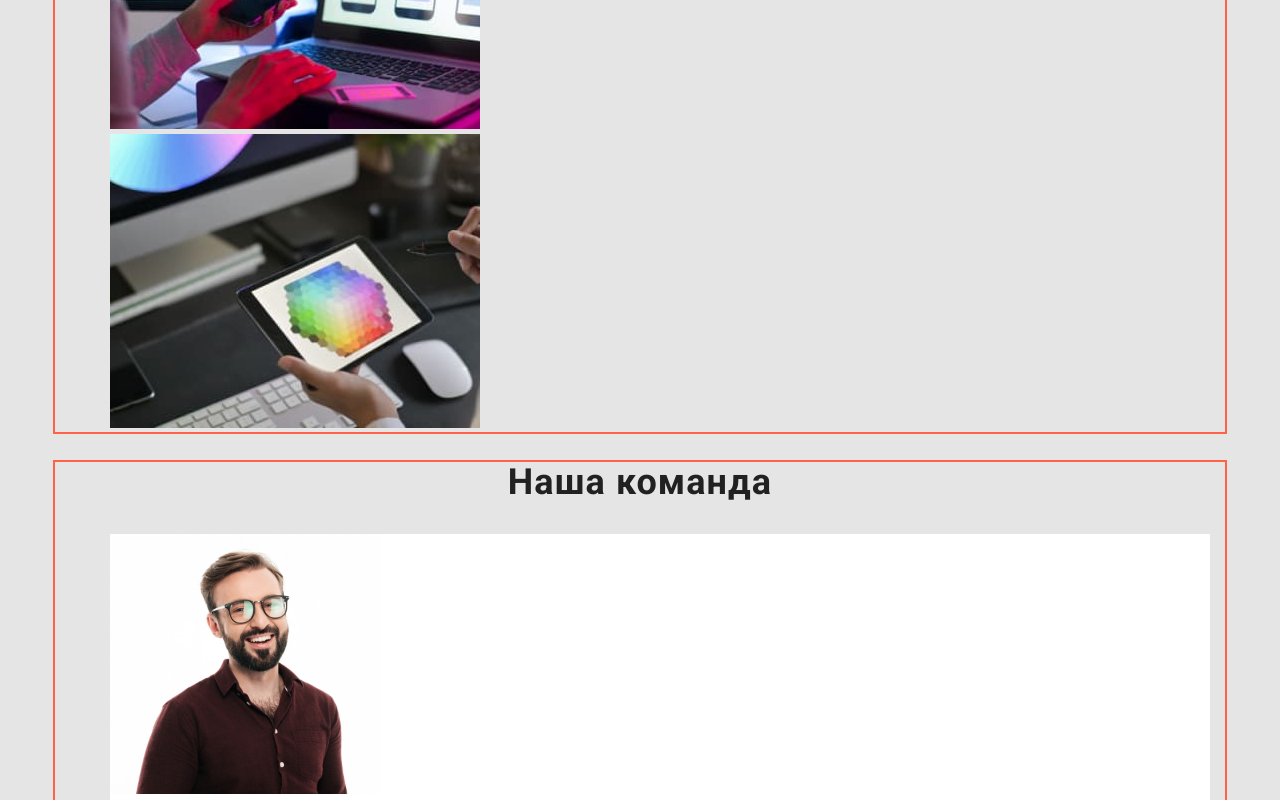
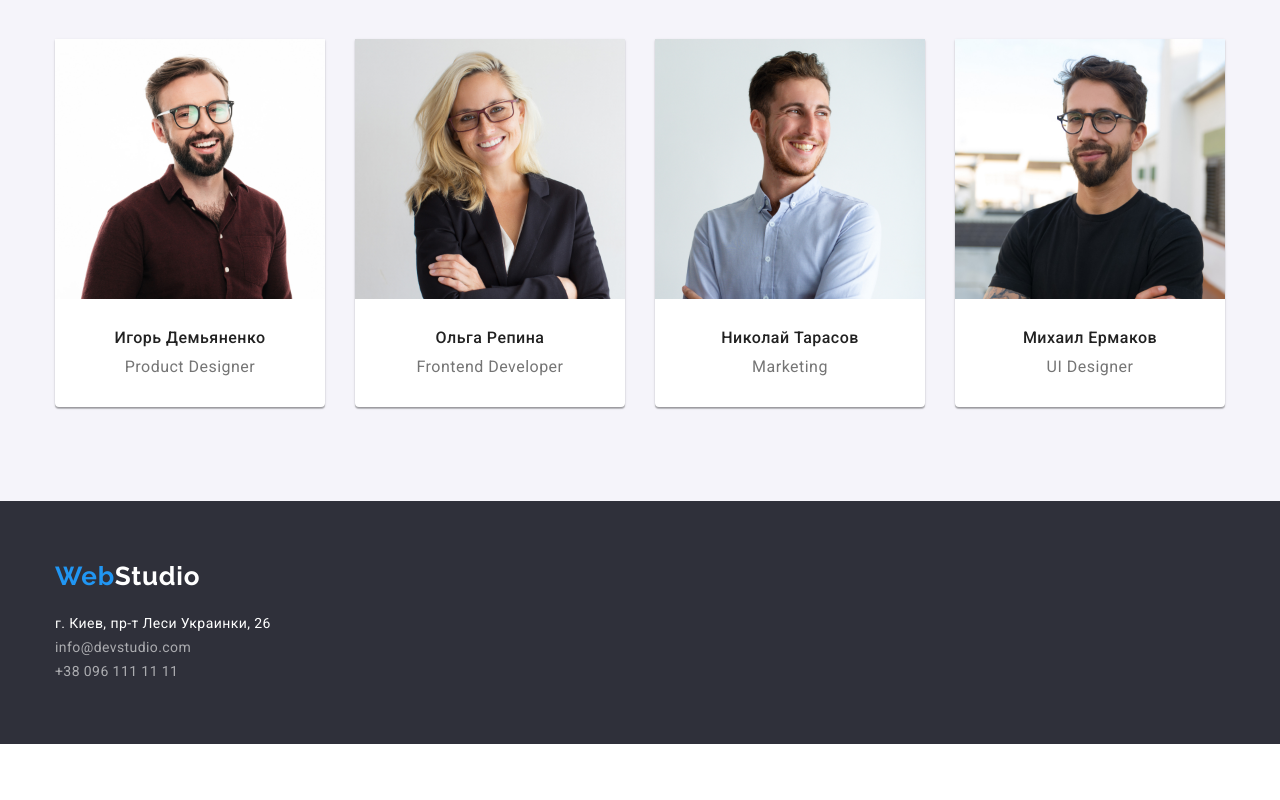
Before and after one commit to YuriySamuse/goit-markup-hw-04, a plain HTML site: page index.html in a window 1280 px wide. Shown: the part 1580-2380 px from the top of the page. After the commit the page ends 2324 px from the top, so only its background shows below. Drawn offline with nearby package versions, Linux system fonts and the light colour scheme.

Commit message:
HW3-send to verify

```diff
--- a/css/styles.css
+++ b/css/styles.css
@@ -7,10 +7,20 @@
   --acent-btn-hover: #188ce8;
   --hero-bg-color: #2f303a;
   --main-bg-color: #e5e5e5;
+  --card-set-gep: 30px;
+  --card-shadow: 0px 1px 3px rgba(0, 0, 0, 0.12), 0px 1px 1px rgba(0, 0, 0, 0.14), 0px 2px 1px rgba(0, 0, 0, 0.2);
+  --padin-botom-sect: 94px;
 }
 
 body {
   font-family: "Roboto";
+ }
+img {
+  display: block;
+  max-width: 100%;
+}
+h1, h2, h3, p, ul {
+  margin: 0;
 }
 
 .link {
@@ -18,8 +28,11 @@ body {
 }
 .list {
   list-style: none;
+  padding-left: 0;
 }
 .section-title {
+  margin-top: 0;
+  margin-bottom: 0;
   font-weight: 700;
   font-size: 36px;
   line-height: 1.16;
@@ -41,13 +54,13 @@ body {
   margin: -1px;
 }
 .container {
-  width: 1170px;
+  width: 1200px;
   padding-left: 15px;
   padding-right: 15px;
   margin-left: auto;
   margin-right: auto;
 
-  outline: 2px solid tomato;
+  /* outline: 2px solid tomato; */
 }
 
 .header-logo {
@@ -61,7 +74,11 @@ body {
 .prelogo {
   color: var(--accent-color);
 }
-/* --------Heder--------- */
+/* ------------Heder---------- */
+.header {
+  background-color: #ffffff;
+  border: 1px solid #ECECEC;
+}
 .main-nav {
   display: flex;
   align-items: center;
@@ -118,15 +135,19 @@ body {
 .heder-cont-link:focus {
   color: var(--accent-color);
 }
-/* ----Hero---- */
-.hero-content {
+/* ----------Hero----------- */
+.hero-section {
   background-color: var(--hero-bg-color);
   text-align: center;
+  padding-top: 200px;
+  padding-bottom: 200px;
+}
+.hero-content {
+
   }
 .hero-title {
   margin-top: 0;
   margin-bottom: 30px;
-  padding-top: 200px;
   font-weight: 900;
   font-size: 44px;
   line-height: 1.36;
@@ -135,7 +156,6 @@ body {
   color: var(--btn-color);
 }
 .hero-btn {
-  margin-bottom: 200px;
   cursor: pointer;
   font-family: inherit;
   font-weight: 700;
@@ -152,19 +172,18 @@ body {
   background: var(--acent-btn-hover);
 }
 
-.main-content {
-  background-color: var(--main-bg-color);
-}
-/* ---About---- */
+/* -----------About---------- */
 .about-section {
-  padding-top: 94px;
-  padding-bottom: 94px;
+  padding-top: var(--padin-botom-sect);
+  padding-bottom: var(--padin-botom-sect);
 }
 
 .about-list {
   display: flex;
   padding-left: 0;
   justify-content: space-between;
+  margin-top: 0;
+  margin-bottom: 0;
  }
 .about-item {
   width: 270px;
@@ -187,13 +206,72 @@ body {
   letter-spacing: 0.03em;
   color: var(--text-color);
 }
-/* -----Service---- */
+/* -----------Service--------- */
+.service-section {
+  padding-bottom: var(--padin-botom-sect);
+}
+.service-title {
+  margin-bottom: 50px;
+}
+.service-list {
+  /* outline: 1px solid orange
+  ; */
+  padding: 0;
+  margin: 0;
+  list-style: none;
 
-/* -----Masters----- */
+  display: flex;
+  flex-wrap: wrap;
+  margin-left: calc(-1 * var(--card-set-gep));
+  margin-top: calc(-1 * var(--card-set-gep));
+}
+
+.service-item {
+  /* outline: 1px solid teal; */
+  flex-basis: calc(100% / 3 - var(--card-set-gep));
+  margin-left: var(--card-set-gep);
+  margin-top: var(--card-set-gep);
+}
+
+
+/* -----------Masters--------- */
+.masters {
+  padding-bottom: var(--padin-botom-sect);
+  background-color: var(--portfol-btn);
+}
+.masters-title {
+  padding-top: var(--padin-botom-sect);
+  margin-bottom: 50px;
+}
+.masters-list {
+  /* outline: 1px solid orange
+  ; */
+  padding: 0;
+  margin: 0;
+  list-style: none;
+
+  display: flex;
+  flex-wrap: wrap;
+  margin-left: calc(-1 * var(--card-set-gep));
+  margin-top: calc(-1 * var(--card-set-gep));
+}
+.card {
+  box-shadow: var(--card-shadow);
+  border-radius: 0px 0px 4px 4px;
+  background-color: #ffffff;
+  padding-bottom: var(--card-set-gep);
+}
+
 .masters-item {
-  background-color: var(--btn-color);
+  /* outline: 1px solid teal; */
+  flex-basis: calc(100% / 4 - var(--card-set-gep));
+  margin-left: var(--card-set-gep);
+  margin-top: var(--card-set-gep);
 }
 .masters-item-title {
+  margin-top: var(--card-set-gep);
+  margin-bottom: 0;
+
   font-weight: 500;
   font-size: 16px;
   line-height: 1.18;
@@ -202,6 +280,8 @@ body {
   color: var(--title-color);
 }
 .masters-item-text {
+  margin-top: 10px;
+  margin-bottom: 0;
   font-size: 16px;
   line-height: 1.18;
   text-align: center;
@@ -212,8 +292,24 @@ body {
 /* ----------PORTFOLIO------------- */
 .main-portfolio {
   background-color: var(--main-bg-color);
+  padding-top: var(--padin-botom-sect);
+  padding-bottom: var(--padin-botom-sect);
+
 }
-/* ----Filter-Button------- */
+/* ----Filter-Button---- */
+.fbtn-list {
+  display: flex;
+  justify-content: center;
+  margin: 0;
+  margin-bottom: 50px;
+
+}
+.fbtn-item{
+  margin-right: 8px;
+}
+.fbtn-item:last-child {
+  margin-right: 0;
+}
 .filter-btn {
   cursor: pointer;
   font-family: inherit;
@@ -224,6 +320,9 @@ body {
   letter-spacing: 0.03em;
   color: var(--title-color);
   background-color: var(--portfol-btn);
+  border: 0;
+  padding: 6px 22px;
+  height: 38px;
 }
 .filter-btn:hover,
 .filter-btn:focus {
@@ -236,19 +335,25 @@ body {
   display: flex;
   flex-wrap: wrap;
   justify-content: space-between;
-  padding-left: 0;
-}
+  margin-top: 0;
+  }
+
 .card-item {
   width: 370px;
   background-color: var(--btn-color);
   margin-right: 30px;
   margin-bottom: 30px;
+
 }
 .card-item:nth-child(3n) {
   margin-right: 0;
 }
 .card-item:nth-last-child(-n + 3) {
   margin-bottom: 0;
+}
+.card-item-deskripion {
+  border: 1px solid #EEEEEE;
+  padding: 20px 24px;
 }
 .card-title {
   font-weight: 700;
@@ -264,9 +369,17 @@ body {
   color: var(--text-color);
 }
 
-/* -----Foooter----- */
+/* -----------Foooter-------- */
 .footer {
   background-color: var(--hero-bg-color);
+  }
+
+  .container-footer {
+  display: flex;
+  align-items: flex-start;
+  flex-direction: column;
+  padding-bottom: 60px;
+
 }
 .footer-logo {
   font-family: "Raleway";
@@ -275,6 +388,8 @@ body {
   line-height: 31px;
   letter-spacing: 0.03em;
   color: var(--btn-color);
+  margin-top: 60px;
+  margin-bottom: 20px;
 }
 .footer-adress {
   font-style: normal;
@@ -282,6 +397,9 @@ body {
   line-height: 1.71;
   letter-spacing: 0.03em;
   color: var(--btn-color);
+}
+.footer-list {
+  margin: 0;
 }
 .footer-cont {
   font-size: 14px;
--- a/index.html
+++ b/index.html
@@ -46,10 +46,12 @@
     <!-- content-page -->
     <main class="main-content">
         <!-- hero -->
+        <section class="hero-section">
             <div class="hero-content container">
                 <h1 class="hero-title">Эффективные решения <br> для вашего бизнеса</h1>
                 <button class="hero-btn" type="button">Заказать услугу</button>
             </div>
+        </section>
         <!-- About -->
         <section class="about-section">
             <div class="container">
@@ -75,16 +77,19 @@
             </div>
         </section>
         <!-- service -->
-        <section>
+        <section class="service-section">
             <div class="container">
                 <h2 class="service-title section-title">Чем мы занимаемся</h2>
+
                 <ul class="service-list list">
                     <li class="service-item">
                         <img src="./images/img1.jpg" alt="Набирает на клавиатуре" width=370>
                     </li>
+
                     <li class="service-item">
                         <img src="./images/img2.jpg" alt="тестирует мобильные приложения" width=370>
                     </li>
+
                     <li class="service-item">
                         <img src="./images/img3.jpg" alt="палитра цветов" width=370>
                     </li>
@@ -95,26 +100,46 @@
         <section class="masters">
             <div class="container">
                 <h2 class="masters-title section-title">Наша команда</h2>
+
                 <ul class="masters-list list">
                     <li class="masters-item">
+                        <article class="card">
+                            <div class="masters-item-card">
                                 <img src="./images/img4.jpg" alt="Игорь Демьяненко" width="270">
                                 <h3 class="masters-item-title">Игорь Демьяненко</h3>
                                 <p lang="en" class="masters-item-text">Product Designer</p>
+                            </div>
+                        </article>
                     </li>
+
                     <li class="masters-item">
+                        <article class="card">
+                            <div class="masters-item-card">
                                 <img src="./images/img5.jpg" alt="Ольга Репина" width="270">
                                 <h3 class="masters-item-title">Ольга Репина</h3>
                                 <p lang="en" class="masters-item-text">Frontend Developer</p>
+                            </div>
+                        </article>
                     </li>
+
                     <li class="masters-item">
+                        <article class="card">
+                            <div class="masters-item-card">
                                 <img src="./images/img6.jpg" alt="Николай Тарасов" width="270">
                                 <h3 class="masters-item-title">Николай Тарасов</h3>
                                 <p lang="en" class="masters-item-text">Marketing</p>
+                            </div>
+                        </article>
                     </li>
+
                     <li class="masters-item">
+                        <article class="card">
+                            <div class="masters-item-card">
                              <img src="./images/img7.jpg" alt="Михаил Ермаков" width="270">
                              <h3 class="masters-item-title">Михаил Ермаков</h3>
                              <p lang="en" class="masters-item-text">UI Designer</p>
+                            </div>
+                        </article>
                     </li>
                 </ul>
             </div>
@@ -122,14 +147,17 @@
     </main>
     <!-- Footer page  -->
     <footer class="footer">
+        <div class="container container-footer">
             <a class="footer-logo link" href=""><span class="prelogo">Web</span>Studio</a>
             <address class="footer-adress">
                 г. Киев, пр-т Леси Украинки, 26
-        </address>
                 <ul class="footer-list list">
-            <li class="footer-item"><a class="footer-cont link" href="mailto:info@devstudio.com">info@devstudio.com</a></li>
+                    <li class="footer-item"><a class="footer-cont link"         href="mailto:info@devstudio.com">info@devstudio.com</a></li>
                     <li class="footer-item"><a class="footer-cont link" href="tel:+380961111111">+38 096 111 11 11</a></li>
                 </ul>
+            </address>
+
+        </div>
     </footer>
 </body>
 </html>
```
Also changed, not shown: portfolio.html (+41 -9 lines). Lines whose indentation alone changed are shown as unchanged.
